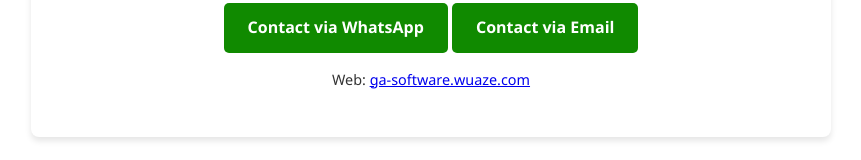
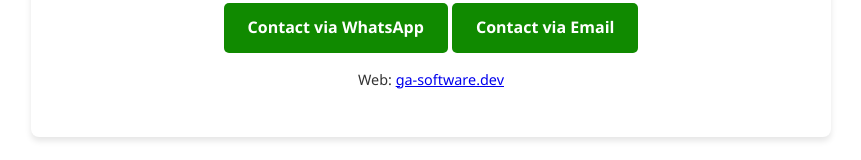
Before and after one commit to GuilloSGit/proposal, a plain HTML site: page index.html in a window 1280 px wide. Shown: the part 1302-1462 px from the top of the page, without its empty margins (209-1070 px from the left). Drawn offline with Linux system fonts and the light colour scheme.

Commit message:
Update website link in index.html

```diff
--- a/index.html
+++ b/index.html
@@ -152,7 +152,7 @@
             </a>
 
             <p style="margin-top: 15px; font-size: 0.9rem;">
-                Web: <a href="https://ga-software.dev" target="_blank">ga-software.wuaze.com</a>
+                Web: <a href="https://ga-software.dev" target="_blank">ga-software.dev</a>
             </p>
         </section>
     </div>
```
